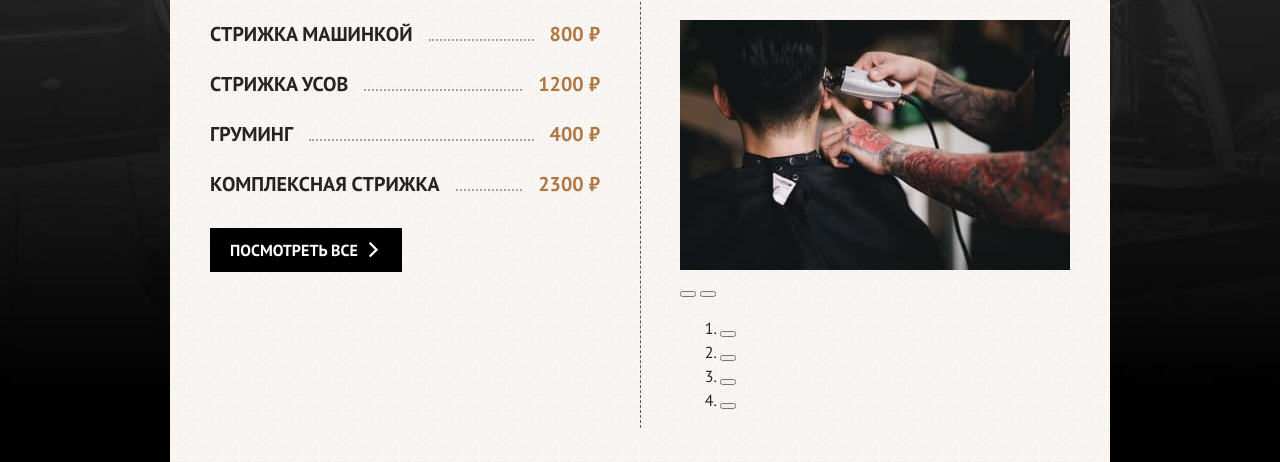
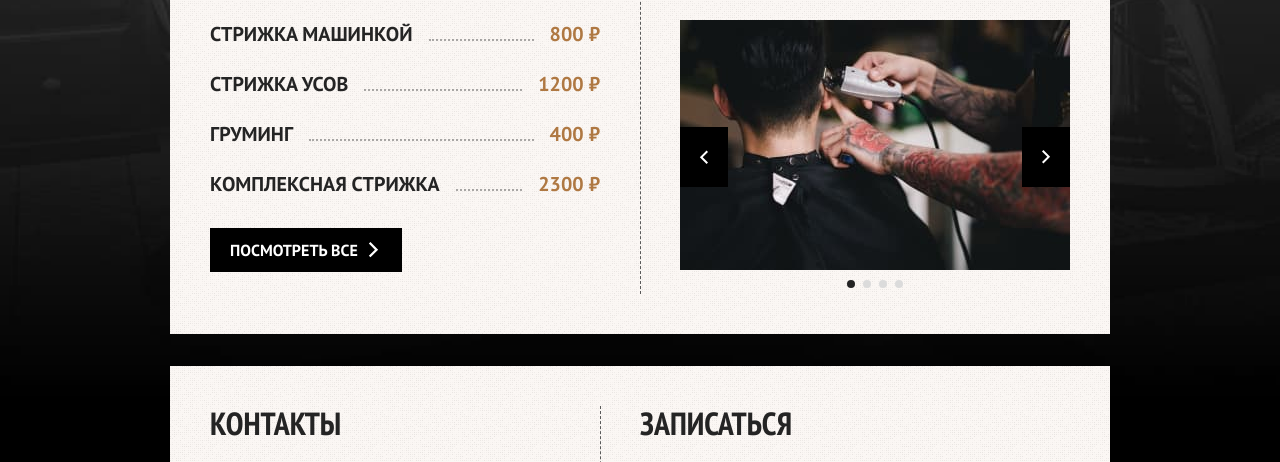
Before and after one commit to zarram89/web-html1-barbershop, a plain HTML site: page index.html in a window 1280 px wide. Shown: the part 678-1140 px from the top of the page. Drawn offline with Linux system fonts and the light colour scheme.

Commit message:
feat: adds slider

```diff
--- a/index.html
+++ b/index.html
@@ -104,13 +104,17 @@
       </section>
       <section class="gallery">
         <h2 class="gallery-title">Фотогалерея</h2>
+        <div class="slider">
+          <div class="slider-wrapper">
             <img class="slider-image" src="images/gallery-1.jpg" width="390" height="250" alt="Примеры работ">
+            <div class="slider-controls">
               <button class="slider-button slider-prev">
                 <span class="visually-hidden">Предыдущее фото</span>
               </button>
               <button class="slider-button slider-next">
                 <span class="visually-hidden">Следующее фото</span>
               </button>
+            </div>
             <ol class="slider-division">
               <li class="slider-division-item">
                 <button class="slider-division-button slider-division-button-current">
@@ -133,6 +137,8 @@
                 </button>
               </li>
             </ol>
+          </div>
+        </div>
       </section>
     </div>
     <div class="index-columns">
--- a/styles/styles.css
+++ b/styles/styles.css
@@ -394,6 +394,86 @@ body {
   line-height: 35px;
   font-weight: 700;
   text-transform: uppercase;
+}
+
+/* Slider */
+.slider-image {
+  display: block;
+}
+
+.slider-wrapper {
+  position: relative;
+}
+
+.slider-controls {
+  position: absolute;
+  top: 50%;
+  display: flex;
+  justify-content: space-between;
+  width: 100%;
+  transform: translateY(-50%);
+}
+
+.slider-button {
+  width: 48px;
+  height: 60px;
+  color: #ffffff;
+  background-color: #000000;
+  border: none;
+  cursor: pointer;
+  background-image: url("../images/arrow-right.svg");
+  background-position: center;
+  background-repeat: no-repeat;
+}
+
+.slider-button:hover {
+  background-color: #814b18;
+}
+
+.slider-button:focus {
+  outline: 2px solid #dbb590;
+  background-color: #4e2e0e;
+}
+
+.slider-prev {
+  transform: rotate(180deg);
+}
+
+.slider-division {
+  display: flex;
+  flex-wrap: wrap;
+  justify-content: center;
+  margin: 0;
+  padding: 0;
+  list-style-type: none;
+}
+
+.slider-division-item {
+  margin: 0 4px;
+}
+
+.slider-division-button {
+  width: 8px;
+  height: 8px;
+  margin: 0;
+  padding: 0;
+  background-color: #dbdbdb;
+  border: none;
+  border-radius: 50%;
+  cursor: pointer;
+}
+
+.slider-division-button:hover {
+  background-color: #af7842;
+}
+
+.slider-division-button:focus {
+  background-color: #dbb590;
+  outline: none;
+}
+
+.slider-division-button-current {
+  background-color: #242424;
 }
 
 /* Contacts */
@@ -838,7 +918,6 @@ body {
 }
 
 /* Pagination */
-
 .pagination {
   display: flex;
   margin: 0;
@@ -847,13 +926,11 @@ body {
 }
 
 /* Item */
-
 .pagination-item:not(:last-child) {
   margin-right: 8px;
 }
 
 /* Link */
-
 .pagination-link {
   display: block;
   box-sizing: border-box;
```
Lines whose indentation alone changed are shown as unchanged.
